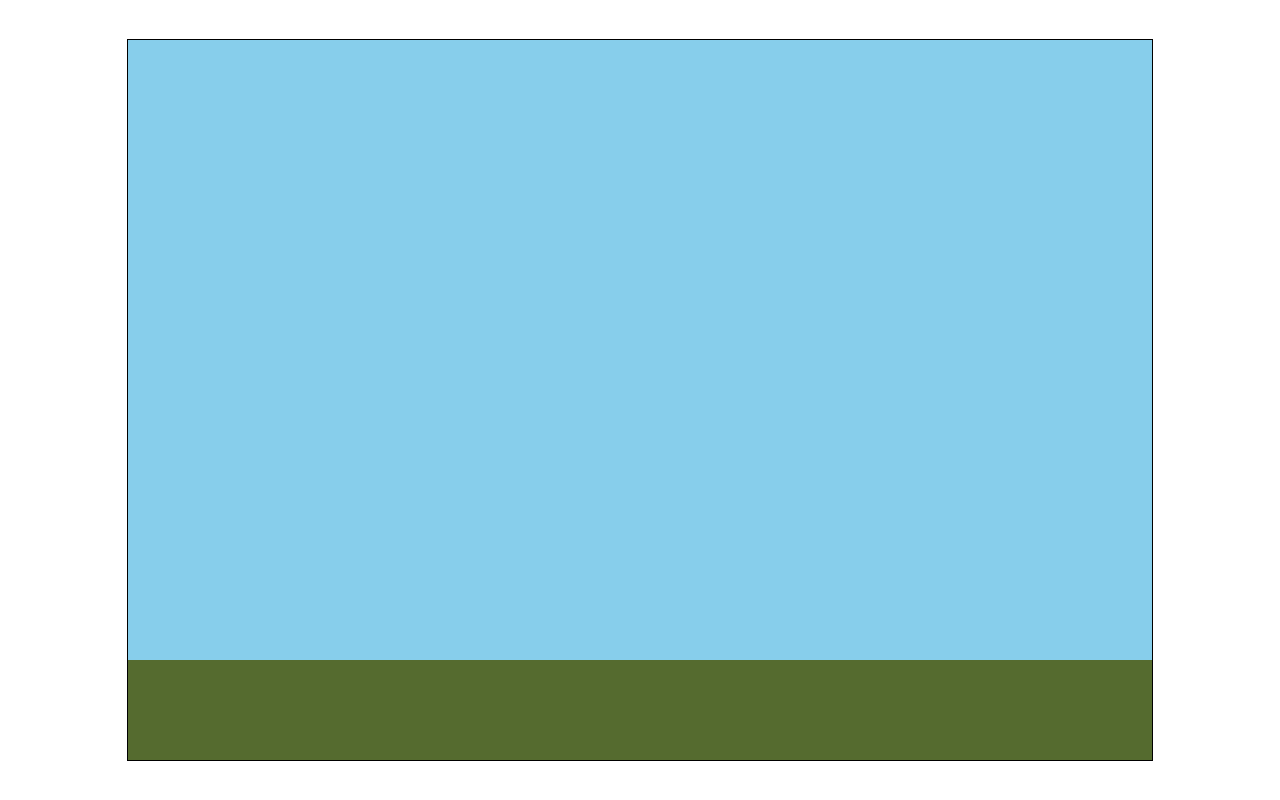
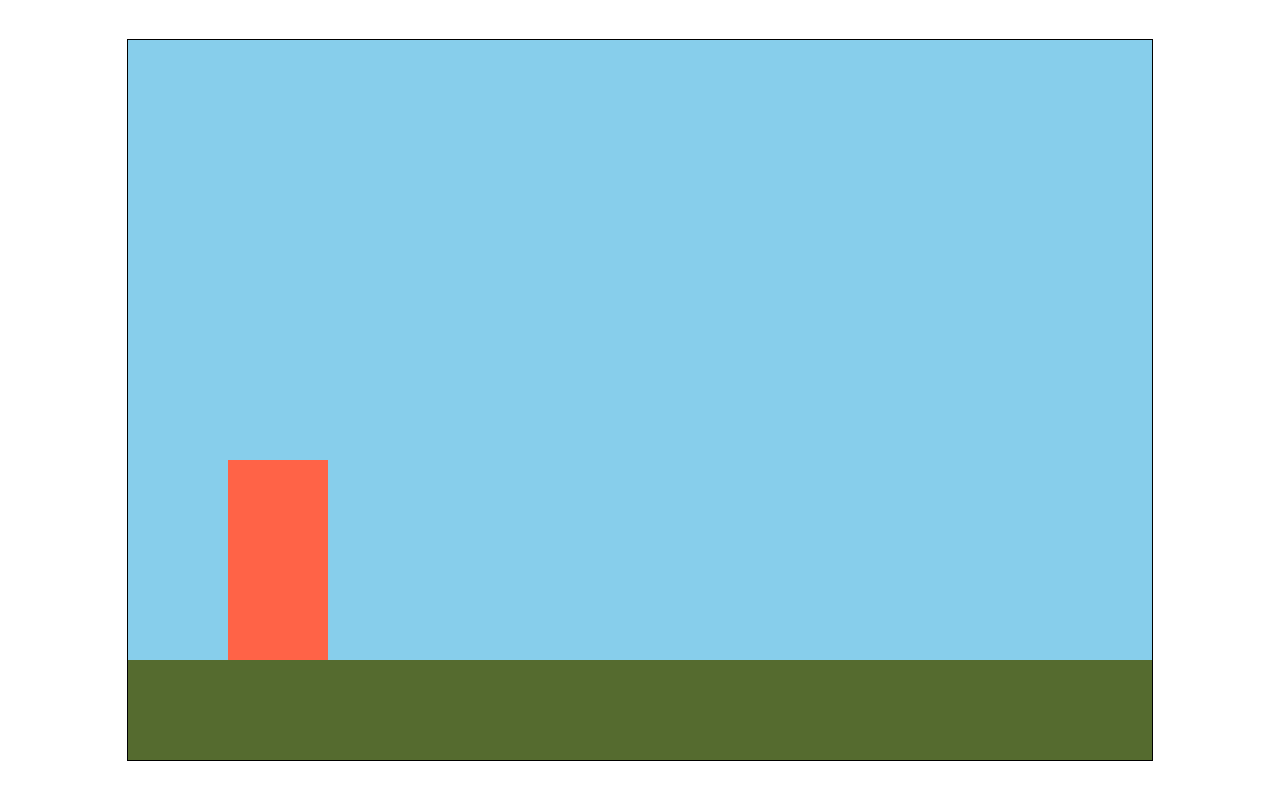
Before and after one commit to tobiasljungstrom/homerunner, a website built with webpack: page testpage/index.html in a window 1280 px wide. Built offline with nearby package versions, Linux system fonts and the light colour scheme.

Commit message:
Add player div

```diff
--- a/src/app/main.js
+++ b/src/app/main.js
@@ -1,4 +1,6 @@
 import './styles/main.css'
+
+const GROUND_HEIGHT = 100
 
 const homerunner = function (baseElement) {
   const mainCanvas = document.createElement('div')
@@ -6,12 +8,21 @@ const homerunner = function (baseElement) {
   baseElement.appendChild(mainCanvas)
 
   createGround(mainCanvas)
+  createPlayer(mainCanvas)
 }
 
 function createGround (container) {
   const groundDiv = document.createElement('div')
   groundDiv.className = 'homerunner-ground'
+  groundDiv.style.height = `${GROUND_HEIGHT}px`
   container.appendChild(groundDiv)
 }
 
+function createPlayer (container) {
+  const playerDiv = document.createElement('div')
+  playerDiv.className = 'homerunner-player'
+  playerDiv.style.bottom = `${GROUND_HEIGHT}px`
+  container.appendChild(playerDiv)
+}
+
 export default homerunner
--- a/src/app/styles/main.css
+++ b/src/app/styles/main.css
@@ -6,11 +6,20 @@
   display: flex;
   justify-content: flex-end;
   flex-direction: column;
+
+  position: relative;
 }
 
 .homerunner-ground {
   background-color: darkolivegreen;
 
   width: 100%;
-  height: 100px;
 }
+
+.homerunner-player {
+  background-color: tomato;
+  width: 100px;
+  height: 200px;
+  position: absolute;
+  left: 100px;
+}
```
